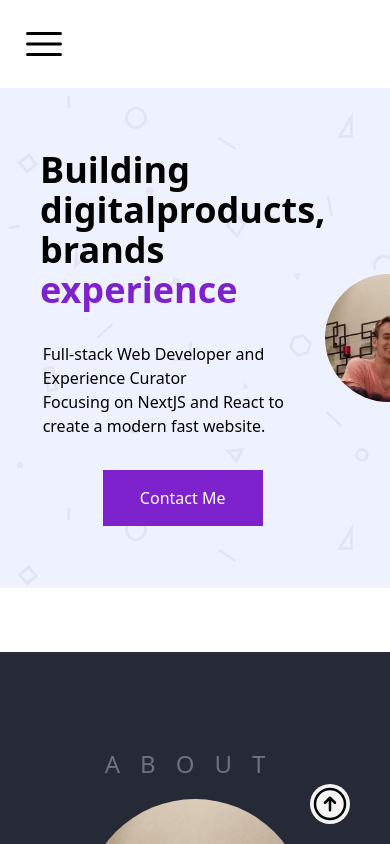
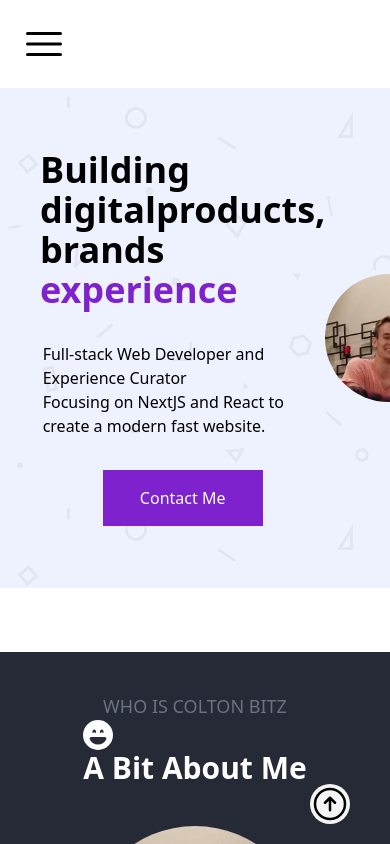
Before and after one commit to Coltonb-boop/portfolio-nextjs13, a Next.js app: page / in a window 390 px wide. Built offline with nearby package versions, Linux system fonts and the light colour scheme.

Commit message:
Pause for break

```diff
--- a/app/About.tsx
+++ b/app/About.tsx
@@ -1,6 +1,7 @@
 'use client'
 import { motion } from 'framer-motion'
 import React from 'react'
+import { BsFillEmojiLaughingFill } from 'react-icons/bs';
 
 type Props = {}
 
@@ -10,8 +11,13 @@ function About({}: Props) {
       initial={{ opacity: 0 }}
       whileInView={{ opacity: 1 }}
       transition={{ duration: 1.5 }}
-      className='flex flex-col relative h-screen text-center md:text-left md:flex-row px-10 justify-evenly mx-auto items-center bg-[#0f1221]/90'>
-      <h3 className='absolute top-24 uppercase tracking-[20px] text-gray-500 text-2xl'>About</h3>
+      className='flex flex-col relative h-screen text-center md:text-left md:flex-row px-10 mx-auto items-center bg-[#0f1221]/90'>
+      <h3 className='mt-10 uppercase font-medium text-gray-500 text-lg'>
+        Who is Colton Bitz
+      </h3>
+      <h2 className='text-white font-semibold text-3xl'>
+        <BsFillEmojiLaughingFill /> {" "} <span>A Bit About Me</span>
+      </h2>
 
       <motion.img
         initial={{
@@ -24,7 +30,7 @@ function About({}: Props) {
         }}
         viewport={{ once: true }}
         src='profilepic.jpg'
-        className='mb-20 md:mb-0 flex-shrink-0 w-56 h-56 rounded-full object-cover md:rounded-lg md:w-64 md:h-96 xl:w-[500px] xl:h-[500px]'
+        className='mt-10 md:mb-0 flex-shrink-0 w-56 h-56 rounded-full object-cover md:rounded-lg md:w-64 md:h-96 xl:w-[500px] xl:h-[500px]'
       />
 
       <div className='space-y-10 px-0 md:px-10 text-white'>
--- a/app/page.tsx
+++ b/app/page.tsx
@@ -17,7 +17,7 @@ const Home = (props: Props) => {
         <div id='top'></div>
         <Header />
 
-        <a href='#top'>
+        <a href='#top' className='scroll-smooth'>
           <footer className='absolute right-10 bottom-5 cursor-pointer z-30'>
             <div className='flex items-center justify-center'>
               <svg xmlns="http://www.w3.org/2000/svg" fill="none" viewBox="0 0 24 24" strokeWidth={1.5} stroke="currentColor" className="h-10 w-10 bg-white/95 rounded-full hover:text-purple-700">
```
